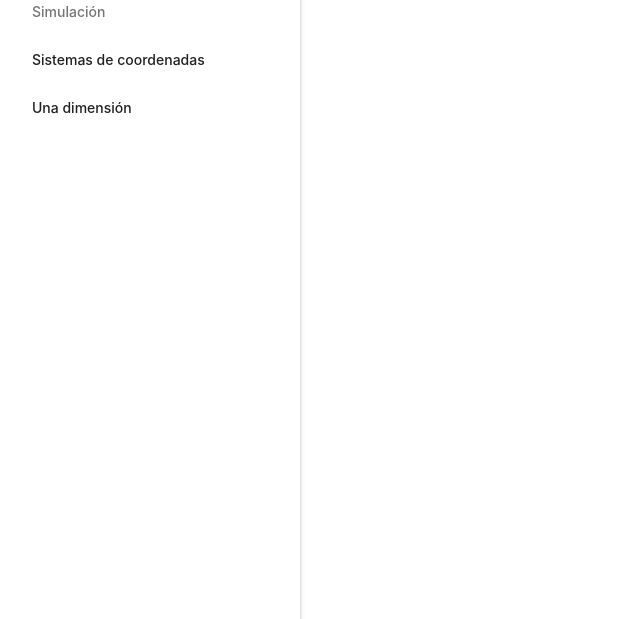
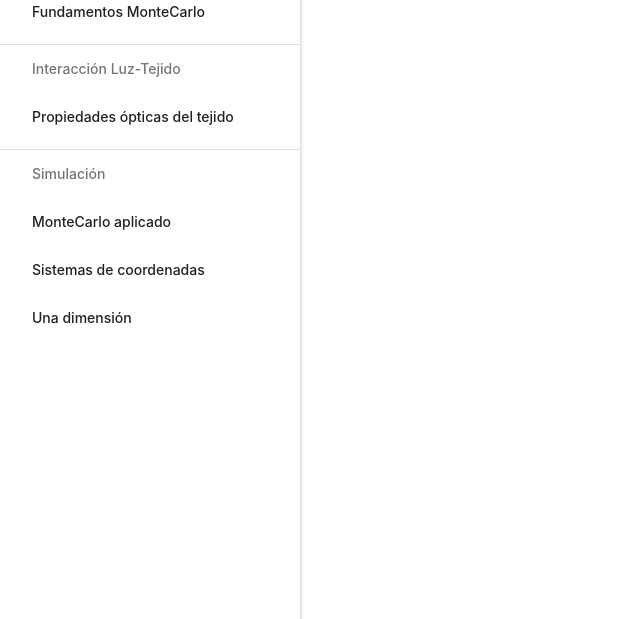
Before and after one commit to DarkFire414/LightTrek, a Flask app: page / in a window 1280 px wide. Shown: the part 301-920 px from the top of the page, without its empty margins (0-640 px from the left). Run offline with Flask 2, Linux system fonts and the light colour scheme; data that the repository does not hold is empty; parts of the project's set-up code (start-up, migrations or seed data) failed here and were passed over; some libraries are stand-ins or nearby versions.

Commit message:
Sidenav menus added

```diff
--- a/templates/index.html
+++ b/templates/index.html
@@ -43,17 +43,29 @@
             </div>
         </li>
         <li><a href="#" id="b1" onclick="buttonId(this.id)" sdelement="true"
-                class="waves-effect blue-text text-darken-2">Introducción</a></li>
-        <li><a href="#" id="b2" onclick="buttonId(this.id)" sdelement="true" class="waves-effect">Propiedades ópticas
-                del
-                tejido</a></li>
+                class="waves-effect blue-text text-darken-2">¿Qué es LightTrek?</a></li>
+        <li>
+        <li>
+            <div class="divider"></div>
+        </li>
+        <li><a class="subheader">Método de MonteCarlo</a></li>
+        <li><a href="#" id="b2" onclick="buttonId(this.id)" sdelement="true"
+                class="waves-effect">Fundamentos MonteCarlo</a></li>
+        <li>
+            <div class="divider"></div>
+        </li>
+        <li><a class="subheader">Interacción Luz-Tejido</a></li>
+        <li><a href="#" id="b3" onclick="buttonId(this.id)" sdelement="true" class="waves-effect">Propiedades ópticas
+                del tejido</a></li>
         <li>
             <div class="divider"></div>
         </li>
         <li><a class="subheader">Simulación</a></li>
-        <li><a href="#" id="b3" onclick="buttonId(this.id)" sdelement="true" class="waves-effect" href="#!">Sistemas de
+        <li><a href="#" id="b4" onclick="buttonId(this.id)" sdelement="true" class="waves-effect" href="#!">MonteCarlo
+                aplicado</a></li>
+        <li><a href="#" id="b5" onclick="buttonId(this.id)" sdelement="true" class="waves-effect" href="#!">Sistemas de
                 coordenadas</a></li>
-        <li><a href="#" id="b4" onclick="buttonId(this.id)" sdelement="true" class="waves-effect" href="#!">Una
+        <li><a href="#" id="b6" onclick="buttonId(this.id)" sdelement="true" class="waves-effect" href="#!">Una
                 dimensión</a></li>
     </ul>
 
@@ -74,21 +86,29 @@
         <!--Contenido-->
         <div class="content container-fluid">
             <div id="pageb1" class="page" style="display: none;">
-                <h3>Introducción</h3>
+                <h4>¿Qué es LightTrek?</h4>
 
             </div>
 
             <div id="pageb2" class="page" style="display: none;">
-                <h3>Propiedades ópticas del tejido</h3>
-                <hr>
+                <h4>Fundamentos MonteCarlo</h4>
+
             </div>
 
             <div id="pageb3" class="page" style="display: none;">
-                <h3>Sistemas de coordenadas</h3>
+                <h4>Propiedades ópticas del tejido</h4>
             </div>
 
             <div id="pageb4" class="page" style="display: none;">
-                <h4>Simulación</h4>
+                <h4>MonteCarlo aplicado</h4>
+            </div>
+
+            <div id="pageb5" class="page" style="display: none;">
+                <h4>Sistemas de coordenadas</h4>
+            </div>
+
+            <div id="pageb6" class="page" style="display: none;">
+                <h4>Simulación en una dimensión</h4>
 
                 <div class="container-fluid">
                     <div class="row" style="display: flex; justify-content: center; align-items: center;">
@@ -168,7 +188,8 @@
                                             <p>{{msg}}</p>
                                         </div>
                                         <div class="card-action">
-                                      <a class="btn" href="#!" onclick="scrollToSection('section1')">Resultados</a>
+                                            <a class="btn" href="#!"
+                                                onclick="scrollToSection('section1')">Resultados</a>
                                         </div>
                                     </div>
                                 </div>
@@ -180,7 +201,7 @@
                                     alt="Conceptual depiction of general interactions between light and tissue."
                                     style="width: 30vw;" />
                                 <figcaption>Representación conceptual de las interacciones generales entre la luz y el
-                                    tejido. <a href="#section1">[1]</a></figcaption>
+                                    tejido. <a href="#ref1">[1]</a></figcaption>
                             </figure>
                         </div>
 
@@ -244,7 +265,7 @@
 
                 <br>
                 <hr>
-                <p class="reference" id="section1">[1] Recent Progress on Near-Infrared Photoacoustic Imaging: Imaging
+                <p class="reference" id="ref1">[1] Recent Progress on Near-Infrared Photoacoustic Imaging: Imaging
                     Modality and
                     Organic Semiconducting Agents - Scientific Figure on ResearchGate. Available from: <a
                         href="https://www.researchgate.net/figure/Conceptual-depiction-of-general-interactions-between-light-and-tissue_fig2_336609457">Link</a>
```
Also changed, not shown: 1 other file. Lines whose indentation alone changed are shown as unchanged.
